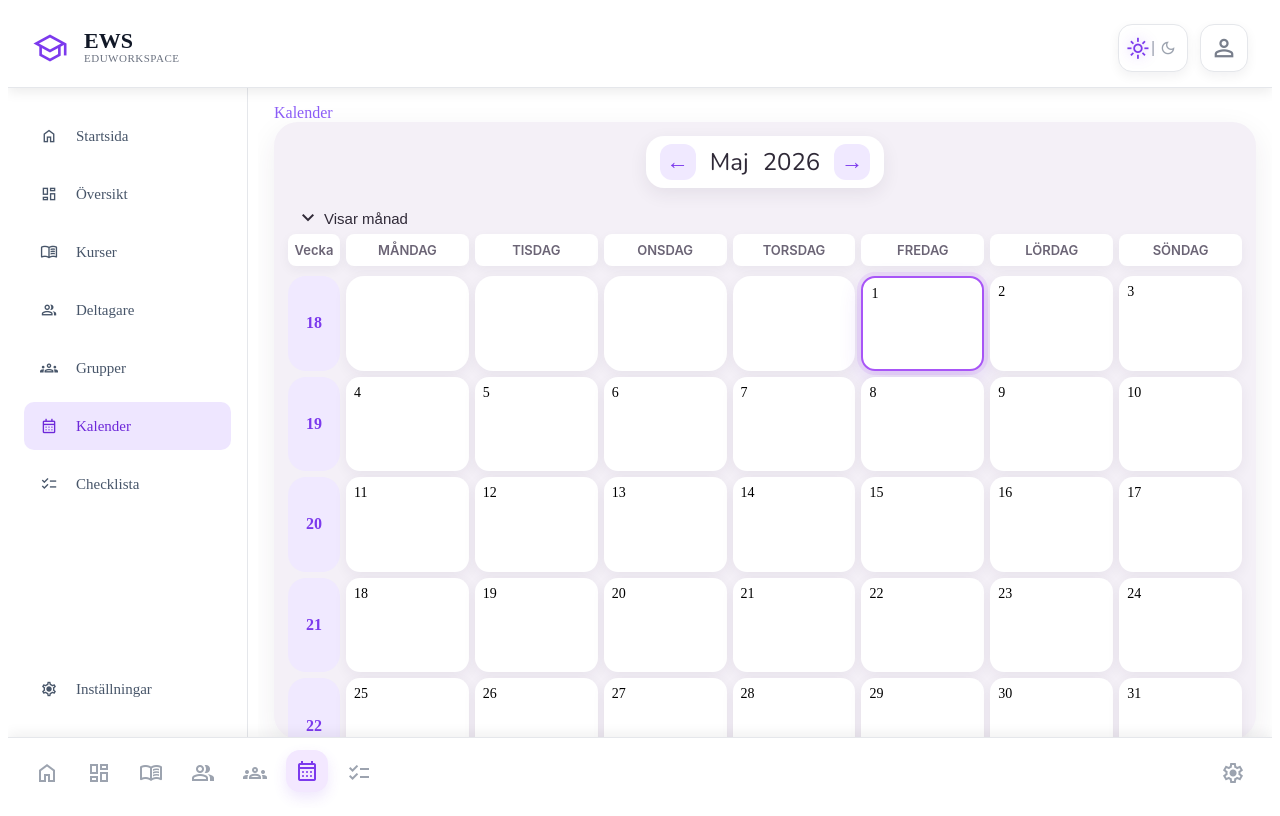
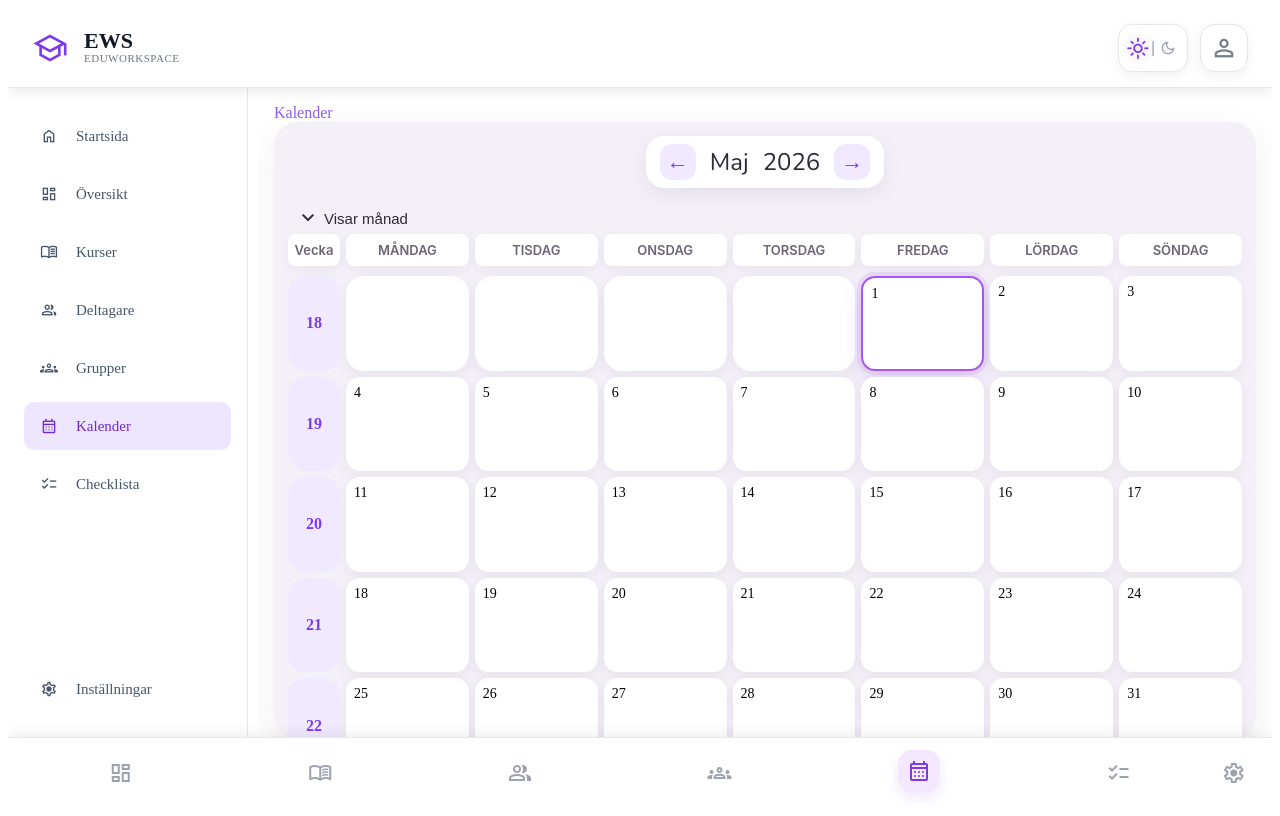
Before and after one commit to Brian-Bridgeman/Eduworkspace, an Angular app in the folder Client/: page /kalender in a window 1280 px wide. Built offline with nearby package versions, Linux system fonts and the light colour scheme.

Commit message:
Remove home navigation from footer and fix styling

```diff
--- a/Client/src/app/components/footer/footer.css
+++ b/Client/src/app/components/footer/footer.css
@@ -11,7 +11,8 @@
 
 .nav {
   display: flex;
-  align-items: center;
+  justify-content: space-around;
+  width: 100%;
   gap: 10px;
 }
 
--- a/Client/src/app/components/footer/footer.html
+++ b/Client/src/app/components/footer/footer.html
@@ -1,10 +1,5 @@
 <aside class="footer">
   <nav class="nav">
-    <a class="nav-link" routerLink="/start" routerLinkActive="active">
-      <span class="material-symbols-outlined">
-        home
-      </span>
-    </a>
 
     <a class="nav-link oversikt" routerLink="/overview" routerLinkActive="active">
       <span class="material-symbols-outlined">
@@ -20,7 +15,7 @@
       </span>
     </a>
 
-      <a class="nav-link elever" routerLink="/students" routerLinkActive="active">
+    <a class="nav-link elever" routerLink="/students" routerLinkActive="active">
       <span class="material-symbols-outlined">
         people
       </span>
```
